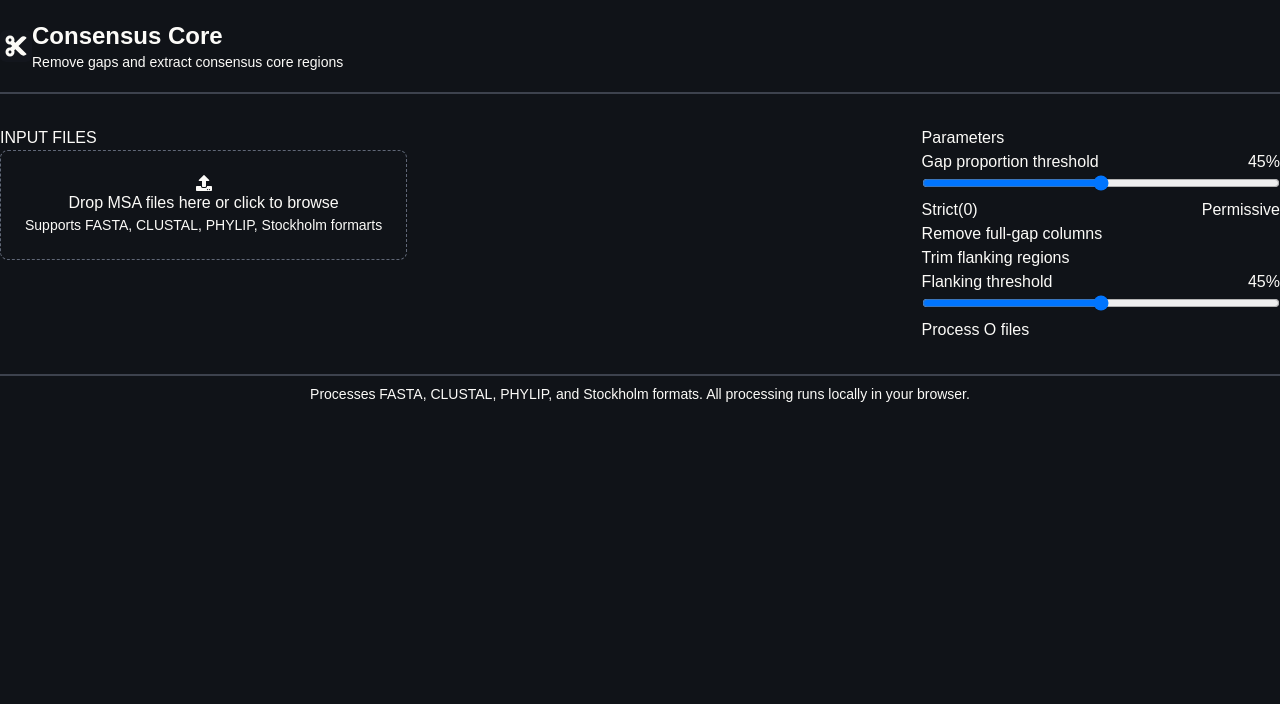
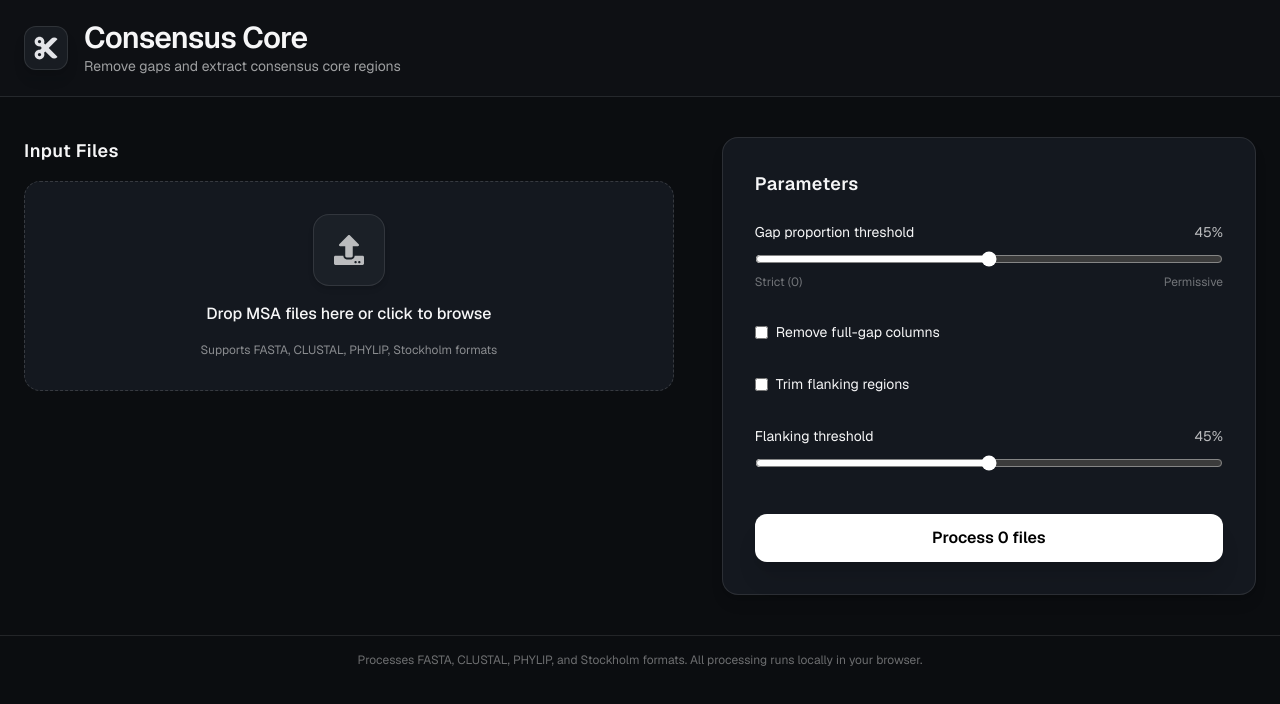
Before and after one commit to Akeemkabiru/consensus-core, a Next.js app: page / in a window 1280 px wide. Shown: the top 704 px of the page. Built offline with nearby package versions, Linux system fonts and the light colour scheme.

Commit message:
Enhance UI and file handling for Consensus Core functionality

```diff
--- a/app/page.tsx
+++ b/app/page.tsx
@@ -1,78 +1,220 @@
+"use client";
+
+import { useRef, useState } from "react";
 import { FaCut, FaUpload } from "react-icons/fa";
+import { IoClose } from "react-icons/io5";
 
 export default function Home() {
+  const fileInputRef = useRef<HTMLInputElement>(null);
+  const [files, setFiles] = useState<File[]>([]);
+  const [error, setError] = useState<string | null>(null);
+
+  const allowedExtensions = [
+    "fa",
+    "fasta",
+    "clustal",
+    "clu",
+    "phy",
+    "phylip",
+    "sto",
+    "stockholm",
+  ];
+
+  const showError = (msg: string) => {
+    setError(msg);
+    setTimeout(() => setError(null), 4000);
+  };
+
+  const isValidFile = (file: File) => {
+    const ext = file.name.split(".").pop()?.toLowerCase() || "";
+    return allowedExtensions.includes(ext);
+  };
+
+  const handleBrowse = () => fileInputRef.current?.click();
+
+  const handleFileChange = (e: any) => {
+    if (!e.target.files) return;
+    validateAndSet(e.target.files);
+  };
+
+  const handleDrop = (e: any) => {
+    e.preventDefault();
+    if (!e.dataTransfer.files) return;
+    validateAndSet(e.dataTransfer.files);
+  };
+
+  const validateAndSet = (fileList: FileList) => {
+    const validFiles: File[] = [];
+    for (const file of fileList) {
+      if (isValidFile(file)) {
+        validFiles.push(file);
+      } else {
+        showError(`Invalid file: ${file.name}`);
+      }
+    }
+    if (validFiles.length > 0) {
+      setFiles(validFiles);
+    }
+  };
+
+  const removeFile = (index: number) => {
+    setFiles((prev) => prev.filter((_, i) => i !== index));
+  };
+
   return (
-    <div className="bg-[#101318] h-screen text-[#FCFBF8]">
-      <main>
-        <div className="flex items-center w-full justify-center py-5 border-b-2 border-gray-500/50">
-          <div className="w-7xl flex items-center">
-            <div className="bg-[#13161D] p-1 rounded-md">
-              <FaCut size={24} />
+    <div className="bg-[#0B0D10] min-h-screen text-[#F6F6F7] font-sans">
+      <main className="w-full flex flex-col">
+        {/* HEADER */}
+        <header className="w-full border-b border-white/10 bg-[#101317]/70 backdrop-blur-md py-5 flex justify-center">
+          <div className="w-full max-w-7xl flex items-center gap-4 px-4 sm:px-6">
+            <div className="bg-[#181C22] p-2 rounded-xl shadow-lg border border-white/10">
+              <FaCut size={26} className="text-[#E3E4E8]" />
             </div>
             <div>
-              <p className="font-semibold text-2xl">Consensus Core</p>
-              <p className="text-sm">
+              <p className="font-semibold text-2xl sm:text-3xl tracking-tight">
+                Consensus Core
+              </p>
+              <p className="text-sm text-white/60">
                 Remove gaps and extract consensus core regions
               </p>
             </div>
           </div>
-        </div>
-        <div className="flex items-center justify-center">
-          <div className="w-7xl flex justify-between py-8">
-            <div>
-              <p>INPUT FILES</p>
-              <div className="flex flex-col items-center justify-center border border-dashed p-6 rounded-lg border-gray-500/90">
-                <input type="file" hidden />
-                <FaUpload />
-                <p>Drop MSA files here or click to browse</p>
-                <p className="text-sm">
-                  Supports FASTA, CLUSTAL, PHYLIP, Stockholm formarts
-                </p>
+        </header>
+
+        <section className="flex justify-center py-8 sm:py-10">
+          <div className="w-full max-w-7xl px-4 sm:px-6 flex flex-col lg:flex-row gap-10 lg:gap-12">
+            <div className="w-full lg:w-[55%]">
+              <p className="text-lg font-semibold mb-4 tracking-wide">
+                Input Files
+              </p>
+
+              {error && (
+                <div className="mb-4 p-3 rounded-xl bg-red-600/20 border border-red-600 text-red-300 text-sm">
+                  {error}
+                </div>
+              )}
+
+              <div
+                className="flex flex-col items-center justify-center border border-dashed border-white/15 bg-[#14181F] p-8 rounded-2xl cursor-pointer hover:border-white/30 transition"
+                onClick={handleBrowse}
+                onDragOver={(e) => e.preventDefault()}
+                onDrop={handleDrop}
+              >
+                <input
+                  type="file"
+                  hidden
+                  multiple
+                  accept=".fa,.fasta,.clustal,.clu,.phy,.phylip,.sto,.stockholm"
+                  ref={fileInputRef}
+                  onChange={handleFileChange}
+                />
+
+                <div className="flex flex-col items-center gap-4">
+                  <div className="bg-[#1B2027] p-5 rounded-2xl border border-white/10 shadow-md">
+                    <FaUpload className="text-3xl text-white/70" />
+                  </div>
+                  <p className="text-base font-medium text-center">
+                    Drop MSA files here or click to browse
+                  </p>
+                  <p className="text-xs text-white/50 text-center">
+                    Supports FASTA, CLUSTAL, PHYLIP, Stockholm formats
+                  </p>
+                </div>
               </div>
+
+              {files.length > 0 && (
+                <div className="mt-6 bg-[#14181F] border border-white/10 p-4 rounded-2xl shadow-inner">
+                  <p className="text-sm text-white/60 mb-3">Uploaded Files:</p>
+
+                  <ul className="space-y-3">
+                    {files.map((file, i) => (
+                      <li
+                        key={i}
+                        className="group bg-[#1A1F27] p-3 rounded-xl border border-white/10 shadow-sm flex justify-between items-center transition hover:bg-[#232932]"
+                      >
+                        <span className="truncate max-w-[80%]">
+                          {file.name}
+                        </span>
+
+                        <button
+                          onClick={() => removeFile(i)}
+                          className="opacity-0 group-hover:opacity-100 transition bg-white/10 hover:bg-white/20 p-1.5 rounded-full"
+                        >
+                          <IoClose size={18} className="text-white" />
+                        </button>
+                      </li>
+                    ))}
+                  </ul>
+                </div>
+              )}
             </div>
 
-            <div className="w-[28%]">
-              <div>
-                <p>Parameters</p>
-                <div className="flex items-center justify-between">
+            <div className="w-full lg:w-[45%] bg-[#14181F] p-6 sm:p-8 rounded-2xl border border-white/10 shadow-lg">
+              <p className="text-lg font-semibold mb-6 tracking-wide">
+                Parameters
+              </p>
+
+              <div className="mb-8">
+                <div className="flex justify-between text-sm mb-1">
                   <p>Gap proportion threshold</p>
-                  <p>45%</p>
+                  <p className="text-white/70">45%</p>
                 </div>
+
                 <input
                   type="range"
-                  name=""
-                  id=""
                   min={0}
                   max={100}
-                  className="w-full"
+                  className="w-full accent-white h-2 rounded-lg bg-[#1C2129]"
                 />
-                <div className="flex items-center justify-between">
-                  <p>Strict(0)</p>
+
+                <div className="flex justify-between text-xs text-white/40 mt-1">
+                  <p>Strict (0)</p>
                   <p>Permissive</p>
                 </div>
-                <div>
-                  <p>Remove full-gap columns</p>
-                </div>
-                <div>
-                  <p>Trim flanking regions</p>
-                </div>
-                <div className="flex items-center justify-between">
-                  <p>Flanking threshold</p>
-                  <p>45%</p>
-                </div>
-                <input type="range" name="" id="" className="w-full" />
               </div>
 
-              <button>Process O files</button>
+              <div className="mb-8">
+                <label className="flex items-center gap-2 cursor-pointer">
+                  <input type="checkbox" className="accent-white" />
+                  <span className="text-sm">Remove full-gap columns</span>
+                </label>
+              </div>
+
+              <div className="mb-8">
+                <label className="flex items-center gap-2 cursor-pointer">
+                  <input type="checkbox" className="accent-white" />
+                  <span className="text-sm">Trim flanking regions</span>
+                </label>
+              </div>
+
+              <div className="mb-10">
+                <div className="flex justify-between text-sm mb-1">
+                  <p>Flanking threshold</p>
+                  <p className="text-white/70">45%</p>
+                </div>
+
+                <input
+                  type="range"
+                  min={0}
+                  max={100}
+                  className="w-full accent-white h-2 rounded-lg bg-[#1C2129]"
+                />
+              </div>
+
+              <button className="w-full py-3 rounded-xl bg-white text-black font-semibold shadow-xl hover:bg-white/90 active:scale-[0.98] transition">
+                Process {files.length} {files.length === 1 ? "file" : "files"}
+              </button>
             </div>
           </div>
-        </div>
-        <div className="flex items-center justify-center w-full border-t-2 border-gray-500/50 py-2">
-          <p className="text-sm">
+        </section>
+
+        {/* FOOTER */}
+        <footer className="w-full border-t border-white/10 py-4 flex justify-center px-4">
+          <p className="text-xs text-white/40 text-center">
             Processes FASTA, CLUSTAL, PHYLIP, and Stockholm formats. All
             processing runs locally in your browser.
           </p>
-        </div>
+        </footer>
       </main>
     </div>
   );
```
